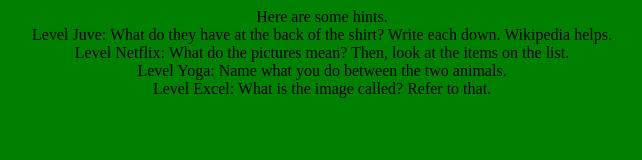
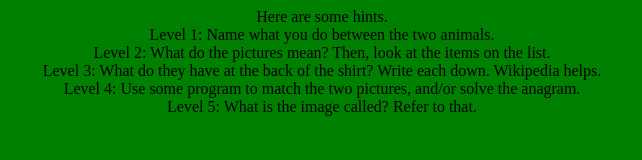
Before and after one commit to SamuVim/SamuVim.github.io, a plain HTML site: page hints.html in a window 1280 px wide. Shown: the whole page, without its empty margins (318-960 px from the left). Drawn offline with Linux system fonts and the light colour scheme.

Commit message:
p and hints

```diff
--- a/hints.html
+++ b/hints.html
@@ -6,12 +6,14 @@
 <body>
 Here are some hints.<br>
 
-Level Juve: What do they have at the back of the shirt? Write each down. Wikipedia helps.<br>
+Level 1: Name what you do between the two animals.<br>
 
-Level Netflix: What do the pictures mean? Then, look at the items on the list. <br>
+Level 2: What do the pictures mean? Then, look at the items on the list.<br>
 
-Level Yoga: Name what you do between the two animals.<br>
+Level 3: What do they have at the back of the shirt? Write each down. Wikipedia helps.<br>
 
-Level Excel: What is the image called? Refer to that.<br>
+Level 4: Use some program to match the two pictures, and/or solve the anagram.<br>
+
+Level 5: What is the image called? Refer to that.<br>
 </body>
 </html>
--- a/style.css
+++ b/style.css
@@ -8,4 +8,5 @@
 	background-color: green;
 	color: black;
 	text-align: left;
+	font-size:6;
 }
```
Also changed, not shown: leveldd.html (+1 -0 lines), leveljuve.html (+2 -1 lines), tiramisu.html (+1 -0 lines).
